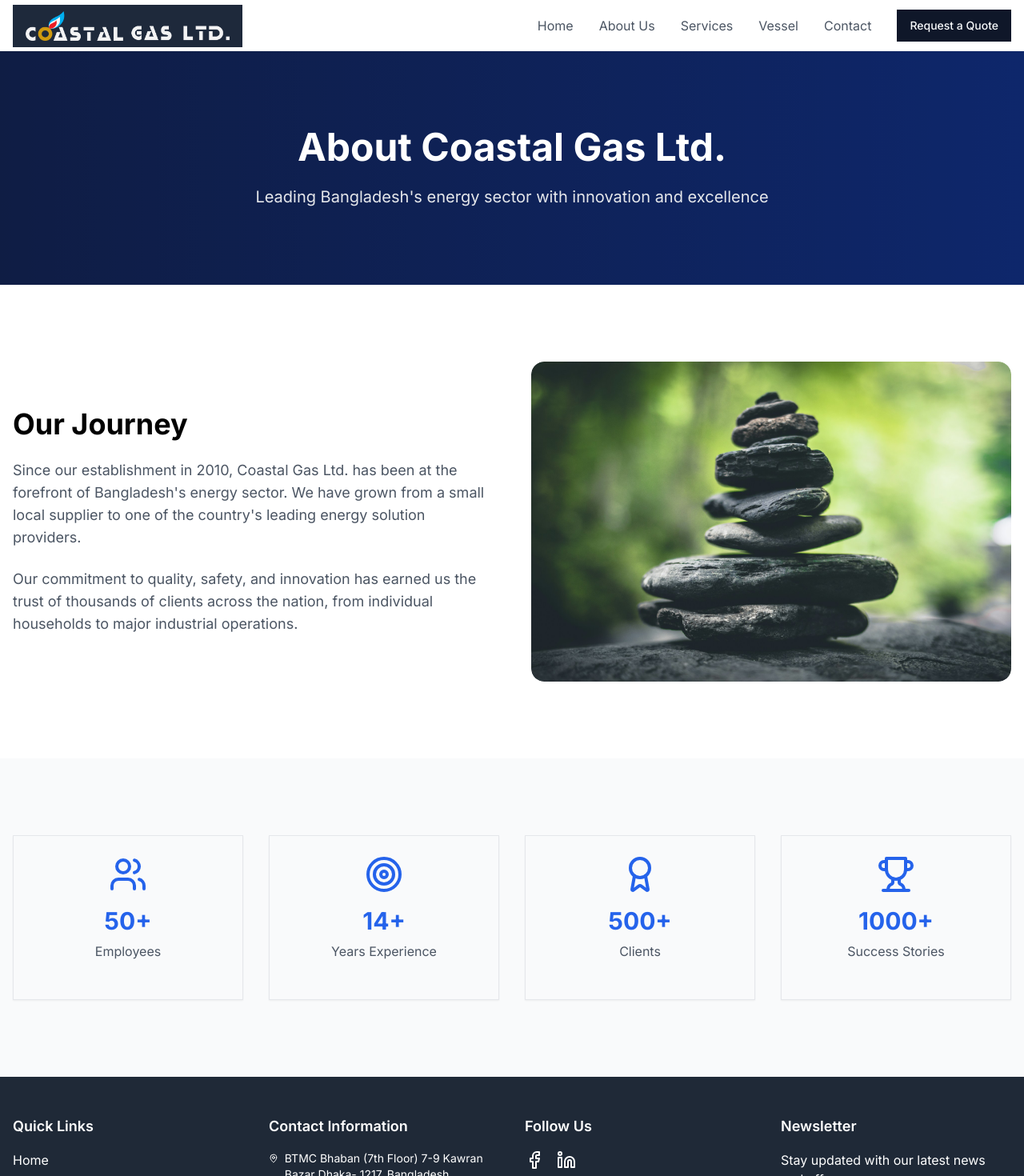
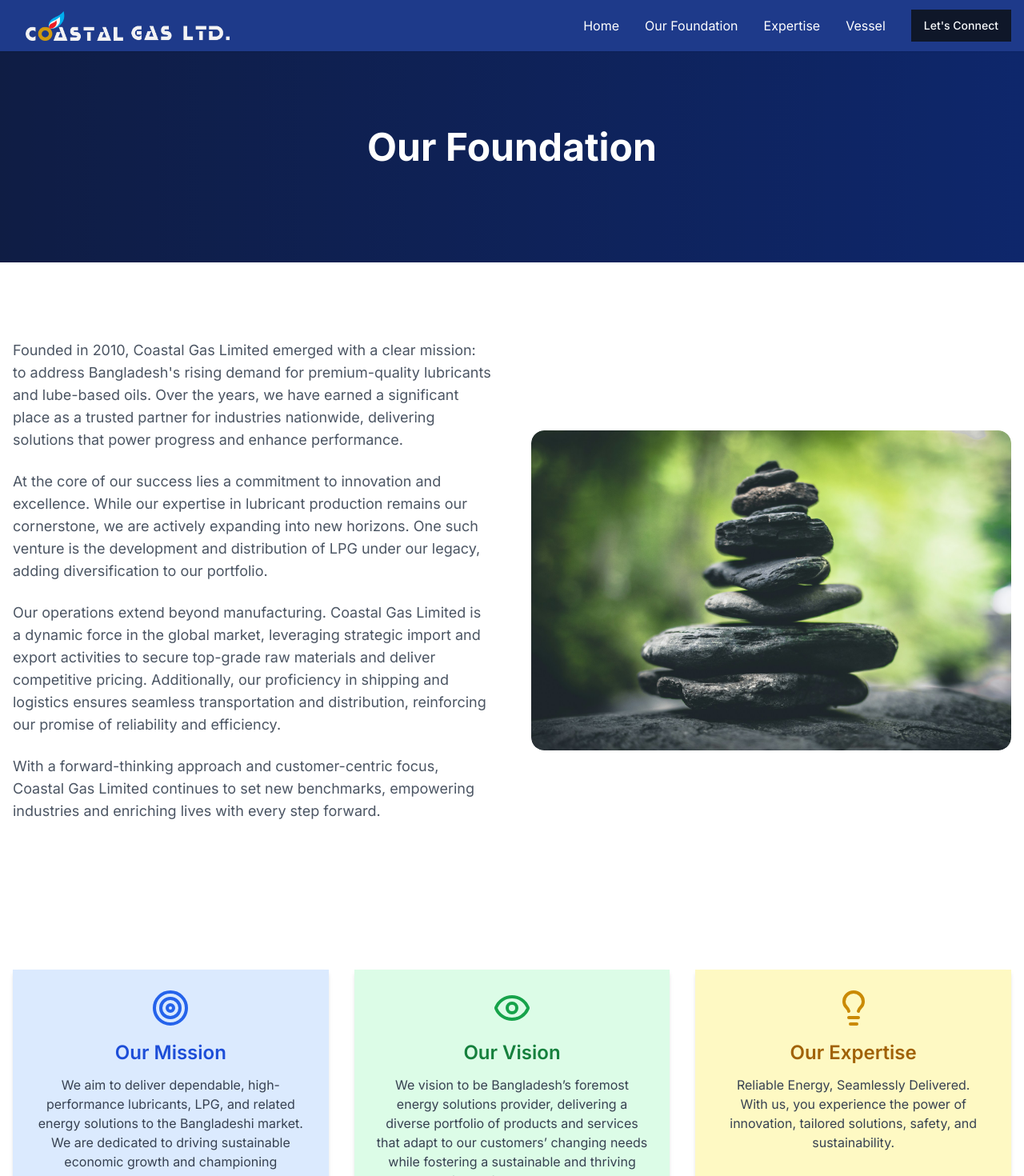
Before and after one commit to Ashik-Ahmed/coastal_gas_website, a Next.js app: page /about in a window 1280 px wide. Shown: the top 1470 px of the page at 80% size. Built offline with nearby package versions, Linux system fonts and the light colour scheme.

Commit message:
expertise page modified

```diff
--- a/src/app/about/page.jsx
+++ b/src/app/about/page.jsx
@@ -6,7 +6,9 @@
     Users,
     Target,
     Trophy,
-    Award
+    Award,
+    Eye,
+    Lightbulb
 } from 'lucide-react';
 import { Card, CardContent } from '../components/ui/card';
 
@@ -28,10 +30,10 @@
                         animate={{ opacity: 1, y: 0 }}
                         className="text-center text-white"
                     >
-                        <h1 className="text-5xl font-bold mb-6">About Coastal Gas Ltd.</h1>
-                        <p className="text-xl text-gray-200 max-w-2xl mx-auto">
+                        <h1 className="text-5xl font-bold mb-6">Our Foundation</h1>
+                        {/* <p className="text-xl text-gray-200 max-w-2xl mx-auto">
                             Leading Bangladesh&#39;s energy sector with innovation and excellence
-                        </p>
+                        </p> */}
                     </motion.div>
                 </div>
             </section>
@@ -44,14 +46,18 @@
                             whileInView={{ opacity: 1, x: 0 }}
                             viewport={{ once: true }}
                         >
-                            <h2 className="text-4xl font-bold mb-6">Our Journey</h2>
+                            {/* <h2 className="text-4xl font-bold mb-6">Our Journey</h2> */}
                             <p className="text-lg text-gray-600 mb-6">
-                                Since our establishment in 2010, Coastal Gas Ltd. has been at the forefront of Bangladesh&#39;s energy sector.
-                                We have grown from a small local supplier to one of the country&#39;s leading energy solution providers.
+                                Founded in 2010, Coastal Gas Limited emerged with a clear mission: to address Bangladesh&#39;s rising demand for premium-quality lubricants and lube-based oils. Over the years, we have earned a significant place as a trusted partner for industries nationwide, delivering solutions that power progress and enhance performance.
                             </p>
-                            <p className="text-lg text-gray-600">
-                                Our commitment to quality, safety, and innovation has earned us the trust of thousands of clients across
-                                the nation, from individual households to major industrial operations.
+                            <p className="text-lg text-gray-600 mb-6">
+                                At the core of our success lies a commitment to innovation and excellence. While our expertise in lubricant production remains our cornerstone, we are actively expanding into new horizons. One such venture is the development and distribution of LPG under our legacy, adding diversification to our portfolio.
+                            </p>
+                            <p className="text-lg text-gray-600 mb-6">
+                                Our operations extend beyond manufacturing. Coastal Gas Limited is a dynamic force in the global market, leveraging strategic import and export activities to secure top-grade raw materials and deliver competitive pricing. Additionally, our proficiency in shipping and logistics ensures seamless transportation and distribution, reinforcing our promise of reliability and efficiency.
+                            </p>
+                            <p className="text-lg text-gray-600 mb-6">
+                                With a forward-thinking approach and customer-centric focus, Coastal Gas Limited continues to set new benchmarks, empowering industries and enriching lives with every step forward.
                             </p>
                         </motion.div>
                         <motion.div
@@ -72,7 +78,53 @@
                 </div>
             </section>
 
-            <section className="py-24 bg-gray-50">
+            <section id="about-us" className="container mx-auto py-16 px-4">
+                {/* <h2 className="text-4xl font-bold text-center mb-12 text-gray-800">About Us</h2> */}
+                <div className="grid grid-cols-1 md:grid-cols-3 gap-8">
+                    {/* Mission Card */}
+                    <div className="bg-blue-100 shadow-md rounded-lg p-6 hover:shadow-lg transition">
+                        <div className="flex items-center justify-center text-blue-600 text-4xl mb-4">
+                            <Target size={48} />
+                        </div>
+                        <h3 className="text-2xl font-semibold text-blue-700 mb-3 text-center">Our Mission</h3>
+                        <p className="text-gray-700 text-center">
+                            We aim to deliver dependable, high-performance lubricants, LPG, and related energy
+                            solutions to the Bangladeshi market. We are dedicated to driving sustainable economic
+                            growth and championing environmental stewardship through innovative technologies and
+                            responsible business practices.
+                        </p>
+                    </div>
+
+                    {/* Vision Card */}
+                    <div className="bg-green-100 shadow-md rounded-lg p-6 hover:shadow-lg transition">
+                        <div className="flex items-center justify-center text-green-600 text-4xl mb-4">
+                            <Eye size={48} />
+                        </div>
+                        <h3 className="text-2xl font-semibold text-green-700 mb-3 text-center">Our Vision</h3>
+                        <p className="text-gray-700 text-center">
+                            We vision to be Bangladesh’s foremost energy solutions provider, delivering a diverse
+                            portfolio of products and services that adapt to our customers’ changing needs while
+                            fostering a sustainable and thriving future for the nation.
+                        </p>
+                    </div>
+
+                    {/* Expertise Card */}
+                    <div className="bg-yellow-100 shadow-md rounded-lg p-6 hover:shadow-lg transition">
+                        <div className="flex items-center justify-center text-yellow-600 text-4xl mb-4">
+                            <Lightbulb size={48} />
+                        </div>
+                        <h3 className="text-2xl font-semibold text-yellow-700 mb-3 text-center">Our Expertise</h3>
+                        <p className="text-gray-700 text-center">
+                            Reliable Energy, Seamlessly Delivered.
+                            <br />
+                            With us, you experience the power of innovation, tailored solutions, safety, and
+                            sustainability.
+                        </p>
+                    </div>
+                </div>
+            </section>
+
+            {/* <section className="py-24 bg-gray-50">
                 <div className="container mx-auto px-4">
                     <div className="grid md:grid-cols-4 gap-8">
                         {stats.map((stat, index) => (
@@ -94,7 +146,7 @@
                         ))}
                     </div>
                 </div>
-            </section>
+            </section> */}
         </>
     );
 }
--- a/src/app/components/Header.jsx
+++ b/src/app/components/Header.jsx
@@ -9,20 +9,19 @@
 
 const navItems = [
     { href: '/', label: 'Home' },
-    { href: '/about', label: 'About Us' },
-    { href: '/services', label: 'Services' },
-    { href: '/vessel', label: 'Vessel' },
-    { href: '/contact', label: 'Contact' }
+    { href: '/about', label: 'Our Foundation' },
+    { href: '/services', label: 'Expertise' },
+    { href: '/vessel', label: 'Vessel' }
 ];
 
 export default function Header() {
     const [isOpen, setIsOpen] = useState(false);
 
     return (
-        <header className="sticky top-0 left-0 w-full bg-white/90 backdrop-blur-md shadow-sm z-50">
+        <header className="sticky top-0 left-0 w-full bg-blue-900 backdrop-blur-md shadow-sm z-50">
             <div className="container mx-auto px-4">
                 <div className="flex items-center justify-between h-16">
-                    <Link href="/" className="flex items-center space-x-2 bg-secondary px-4 py-2">
+                    <Link href="/" className="flex items-center space-x-2 px-4 py-2">
                         <Image src="/coastal_gas_logo.png" alt="Coastal Gas Logo" width={255} height={37} />
                     </Link>
 
@@ -32,12 +31,12 @@
                             <Link
                                 key={item.href}
                                 href={item.href}
-                                className="text-gray-600 hover:text-blue-600 transition-colors"
+                                className="text-white hover:text-blue-600 transition-colors"
                             >
                                 {item.label}
                             </Link>
                         ))}
-                        <Button><Link href="/contact">Request a Quote</Link></Button>
+                        <Button><Link href="/contact">Let&apos;s Connect</Link></Button>
                     </nav>
 
                     {/* Mobile Menu Button */}
@@ -47,9 +46,9 @@
                         aria-label="Toggle menu"
                     >
                         {isOpen ? (
-                            <X className="h-6 w-6 text-gray-600" />
+                            <X className="h-6 w-6 text-white" />
                         ) : (
-                            <Menu className="h-6 w-6 text-gray-600" />
+                            <Menu className="h-6 w-6 text-white" />
                         )}
                     </button>
                 </div>
@@ -62,14 +61,14 @@
                         initial={{ opacity: 0, height: 0 }}
                         animate={{ opacity: 1, height: 'auto' }}
                         exit={{ opacity: 0, height: 0 }}
-                        className="md:hidden bg-white border-t"
+                        className="md:hidden bg-blue-900 border-t"
                     >
                         <nav className="container mx-auto px-4 py-4 flex flex-col space-y-4">
                             {navItems.map((item) => (
                                 <Link
                                     key={item.href}
                                     href={item.href}
-                                    className="text-gray-600 hover:text-blue-600 transition-colors py-2"
+                                    className="text-white hover:text-blue-600 transition-colors py-2"
                                     onClick={() => setIsOpen(false)}
                                 >
                                     {item.label}
--- a/src/app/components/Hero.jsx
+++ b/src/app/components/Hero.jsx
@@ -24,16 +24,16 @@
                     initial={{ opacity: 0, y: 20 }}
                     animate={{ opacity: 1, y: 0 }}
                     transition={{ duration: 0.8 }}
-                    className="max-w-4xl mx-auto text-center text-white"
+                    className="max-w-6xl mx-auto text-center text-white"
                 >
-                    <h1 className="text-6xl font-bold mb-6 leading-tight">
-                        Fueling Bangladesh with
+                    <h1 className="text-xl font-bold mb-6 leading-tight">
+                        Powering Progress,
                         <span className="bg-clip-text text-transparent bg-gradient-to-r from-blue-400 to-cyan-300">
-                            {" "}Lubricants and LPG
+                            {" "}Powering Growth
                         </span>
                     </h1>
                     <p className="text-xl mb-8 text-gray-200">
-                        Trusted since 2010, providing quality products and expert services to power industries nationwide.
+                        Enriching Lives With Energy For A Better Tomorrow
                     </p>
                     <div className="flex gap-4 justify-center">
                         <Button
```
